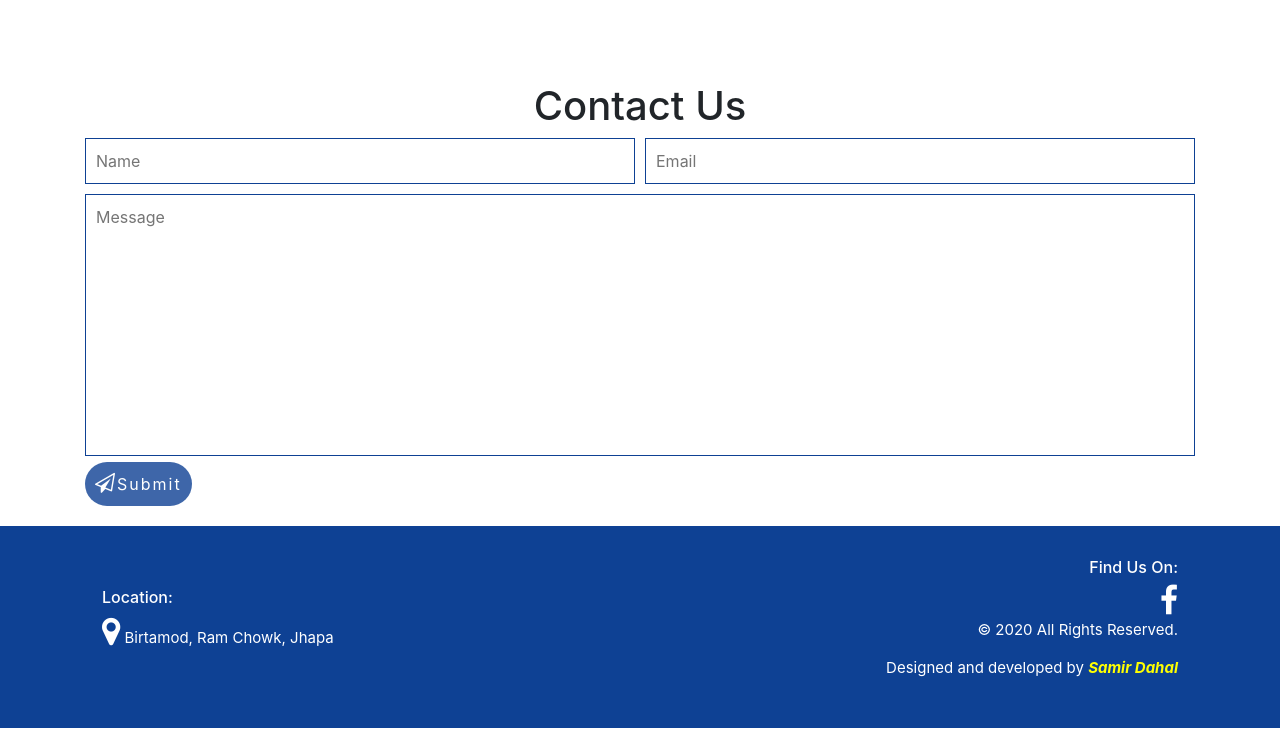
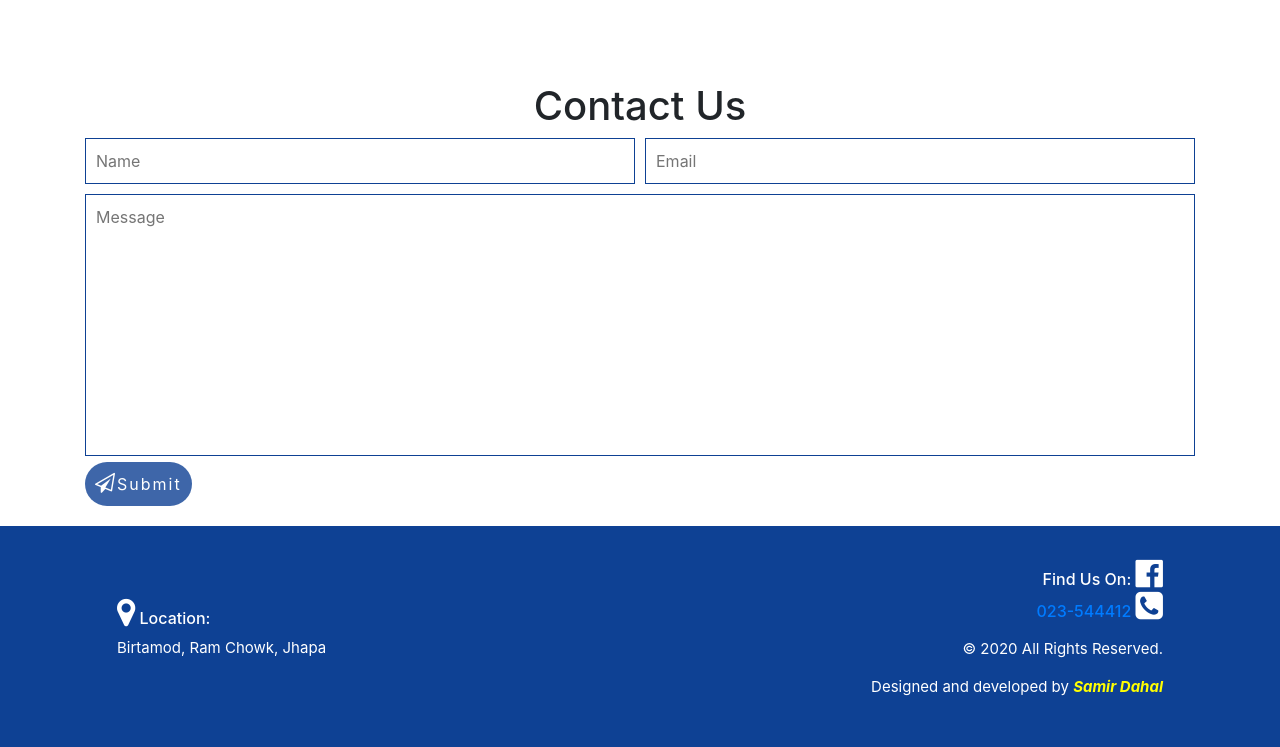
Before and after one commit to samir-dahal/nidi, a plain HTML site: page index.html in a window 1280 px wide. Shown: the part 2955-3702 px from the top of the page. Drawn offline with nearby package versions, Linux system fonts and the light colour scheme.

Commit message:
updated html

```diff
--- a/index.html
+++ b/index.html
@@ -119,25 +119,25 @@
         <div id="courses-grid" class="container">
             <div id="science" class="course">
                 <img src="img/science.jpg" alt="SCIENCE">
-                <h4>Science +2</h4>
+                <h4><strong>Science +2</strong></h4>
                 <em>Science is nothing but perception. Science is organized knowledge. Science is worth exploring.
                     Science is Worth Studying For.</em>
             </div>
             <div id="management" class="course">
                 <img src="img/management.jpg" alt="MANAGEMENT">
-                <h4>Management +2</h4>
+                <h4><strong>Management +2</strong></h4>
                 <em>This course allows you to obtain the knowledge and skills needed to assume management positions
                     in a wide range of organizations.</em>
             </div>
             <div id="bbs" class="course">
                 <img src="img/bbs.jpg" alt="BBS">
-                <h4>BBS(Bachelor of Business Studies)</h4>
+                <h4><strong>B B S(Bachelor of Business Studies)</strong></h4>
                 <em>The main aim of this course is to make the student competent to manage the administration of a
                     company on managerial level.</em>
             </div>
             <div id="bba" class="course">
                 <img src="img/bba.jpg" alt="BBA">
-                <h4>BBA(Bachelor of Business Administration)</h4>
+                <h4><strong>B B A(Bachelor of Business Administration)</strong></h4>
                 <em> This course teaches students the basics of business administration with respect to all the
                     functions
                     of a business like marketing.
@@ -202,17 +202,22 @@
         </div>
     </section>
     <footer>
-        <div class="container footer-grid">
+        <div class="container footer">
+            <div class="footer-grid">
                 <div class="location">
-                <h6>Location:</h6>
-                <p><i class="fa fa-map-marker"></i> Birtamod, Ram Chowk, Jhapa</p>
+                    <h6><i class="fa fa-map-marker"></i> Location:</h6>
+                    <p>Birtamod, Ram Chowk, Jhapa</p>
                 </div>
                 <div class="social-links text-right">
-                <h6>Find Us On:</h6>
+                    <h6>Find Us On:
                         <a href="https://www.facebook.com/NidiSecondarySchool/" target="_blank"><i
-                        class="fa fa-facebook"></i></a>
+                                class="fa fa-facebook-official"></i></a>
+                        <p><a class="phone" href="tel:023-544412">023-544412 <i class="fa fa-phone-square"></i></a>
+                        </p>
+                    </h6>
                     <p class="copyright"></p>
                     <p class="designed-by"></p>
+                </div>
             </div>
         </div>
     </footer>
```
Lines whose indentation alone changed are shown as unchanged.
